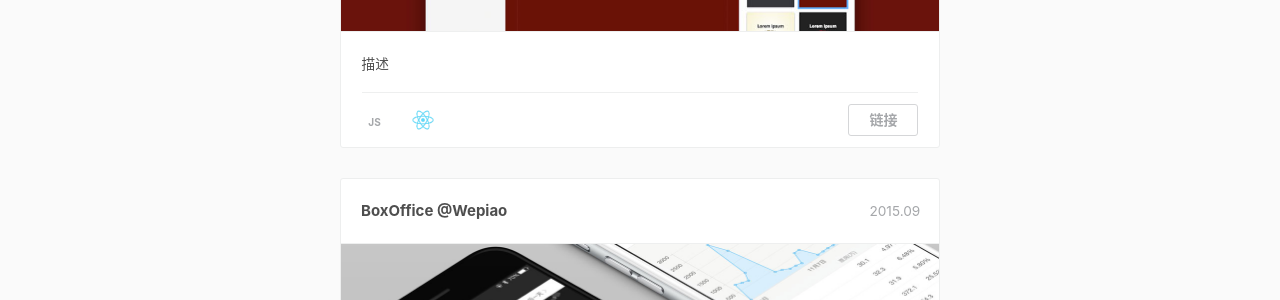
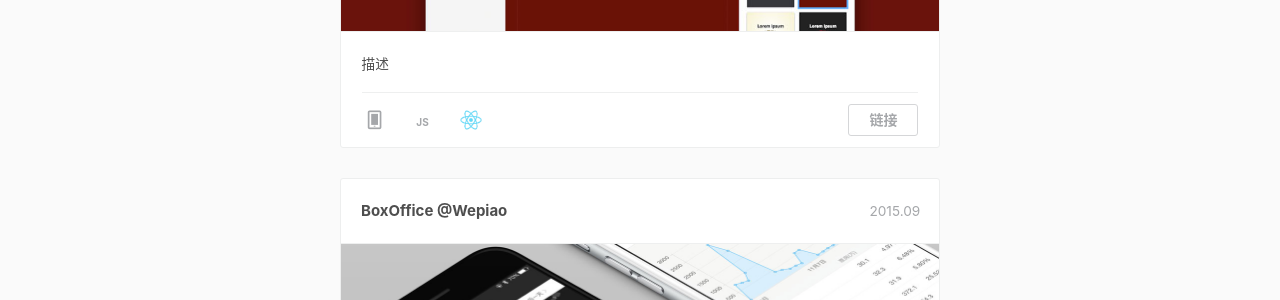
Before and after one commit to blying/blying.github.io, a Jekyll site: the page built from portfolio/index.html, in a window 1280 px wide. Shown: the part 749-1049 px from the top of the page. Built offline with Jekyll 4.4.1, drawn with Linux system fonts in a browser that asks for light colours; nearby versions of some CDN libraries; comment, search, counter and statistics services are not loaded.

Commit message:
no message

```diff
--- a/portfolio/index.html
+++ b/portfolio/index.html
@@ -29,8 +29,10 @@
 							<ul>
 								<li>
 									描述
+
 								</li>
 								<li class="skill">
+<span class="cbp_tmicon-phone"></span>
 									<span><b><font size="0.01">JS</font></b></span>
 									<span class="i-react"></span>
 									<span class="link"><a target="_blank" href="https://yanshuo.io">链接</a></span>
```
